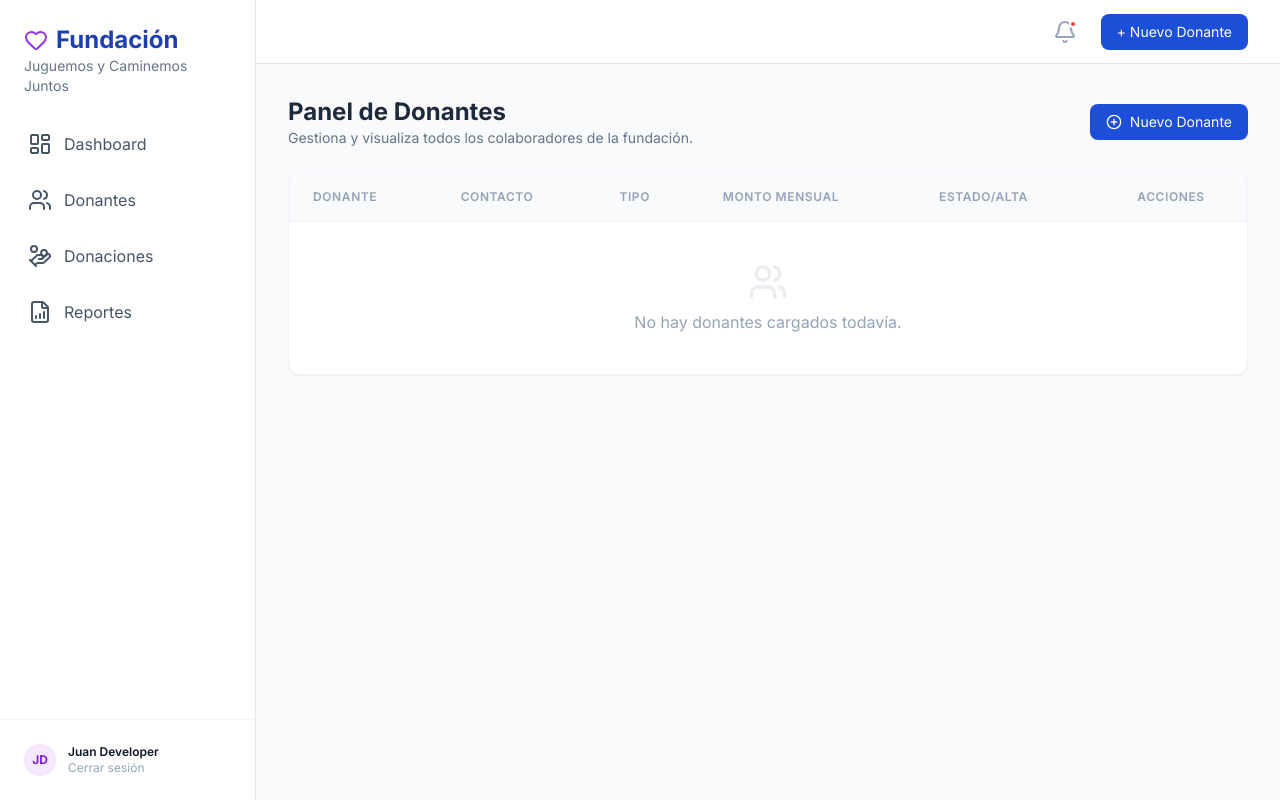
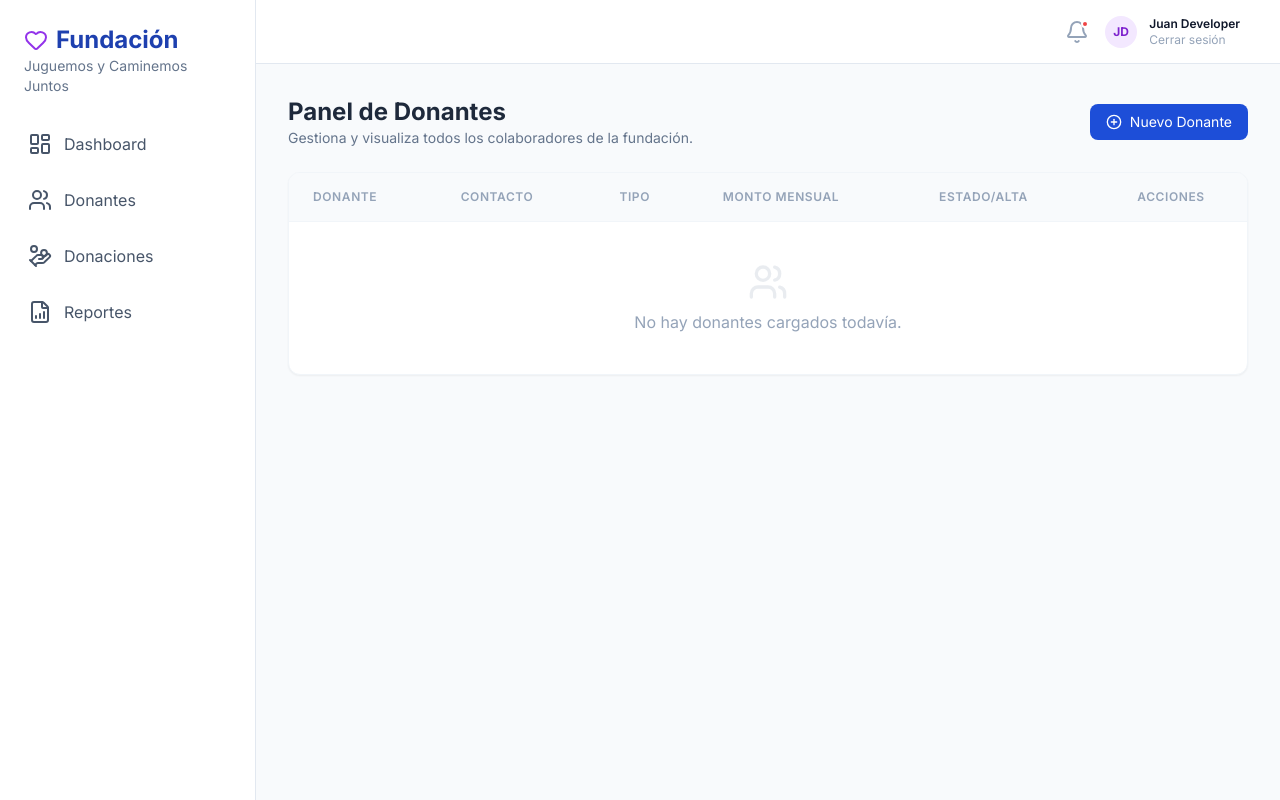
Before and after one commit to LucianoCingolani/fundacion, a Django app: page /donantes/ in a window 1280 px wide. Run offline with Django 5.2, Linux system fonts and the light colour scheme; data that the repository does not hold is empty; some libraries are stand-ins or nearby versions.

Commit message:
reforma navbar

```diff
--- a/fundacion_app/templates/base.html
+++ b/fundacion_app/templates/base.html
@@ -38,18 +38,6 @@
                     <i data-lucide="file-bar-chart"></i> Reportes
                 </a>
             </nav>
-
-            <div class="p-4 border-t border-slate-100">
-                <div class="flex items-center gap-3 p-2">
-                    <div class="w-8 h-8 rounded-full bg-purple-100 flex items-center justify-center text-purple-700 font-bold text-xs">
-                        JD
-                    </div>
-                    <div class="text-xs">
-                        <p class="font-semibold">Juan Developer</p>
-                        <a href="#" class="text-slate-400 hover:underline">Cerrar sesión</a>
-                    </div>
-                </div>
-            </div>
         </aside>
 
         <main class="flex-1 flex flex-col overflow-y-auto">
@@ -62,9 +50,15 @@
                         <i data-lucide="bell"></i>
                         <span class="absolute top-2 right-2 w-2 h-2 bg-red-500 rounded-full border-2 border-white"></span>
                     </button>
-                    <a href="{% url 'registrar_donante' %}" class="bg-blue-700 hover:bg-blue-800 text-white px-4 py-2 rounded-lg text-sm font-medium transition-colors">
-                        + Nuevo Donante
-                    </a>
+                </div>
+                <div class="flex items-center gap-3 p-2">
+                    <div class="w-8 h-8 rounded-full bg-purple-100 flex items-center justify-center text-purple-700 font-bold text-xs">
+                        JD
+                    </div>
+                    <div class="text-xs">
+                        <p class="font-semibold">Juan Developer</p>
+                        <a href="#" class="text-slate-400 hover:underline">Cerrar sesión</a>
+                    </div>
                 </div>
             </header>
 
```
